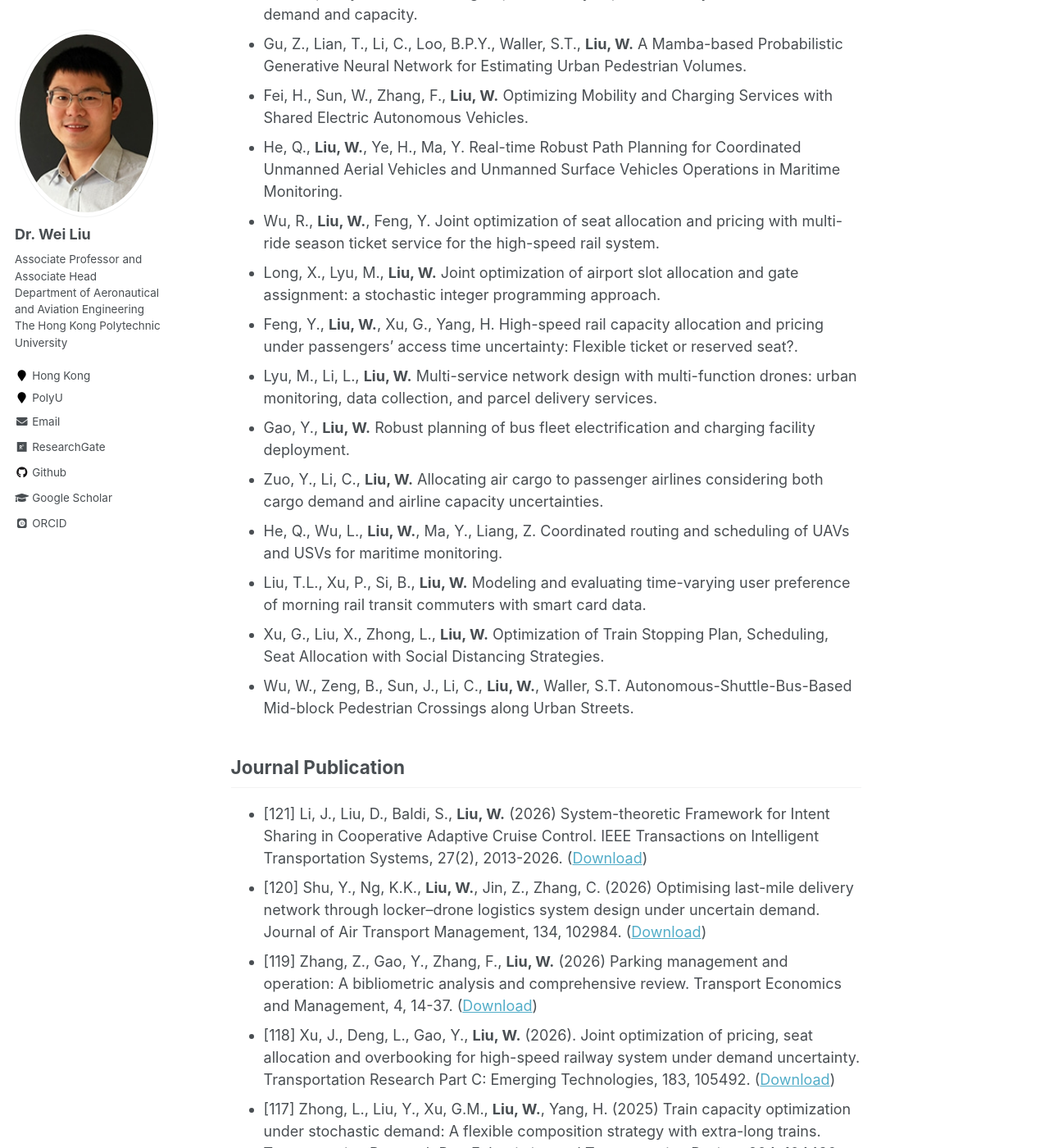
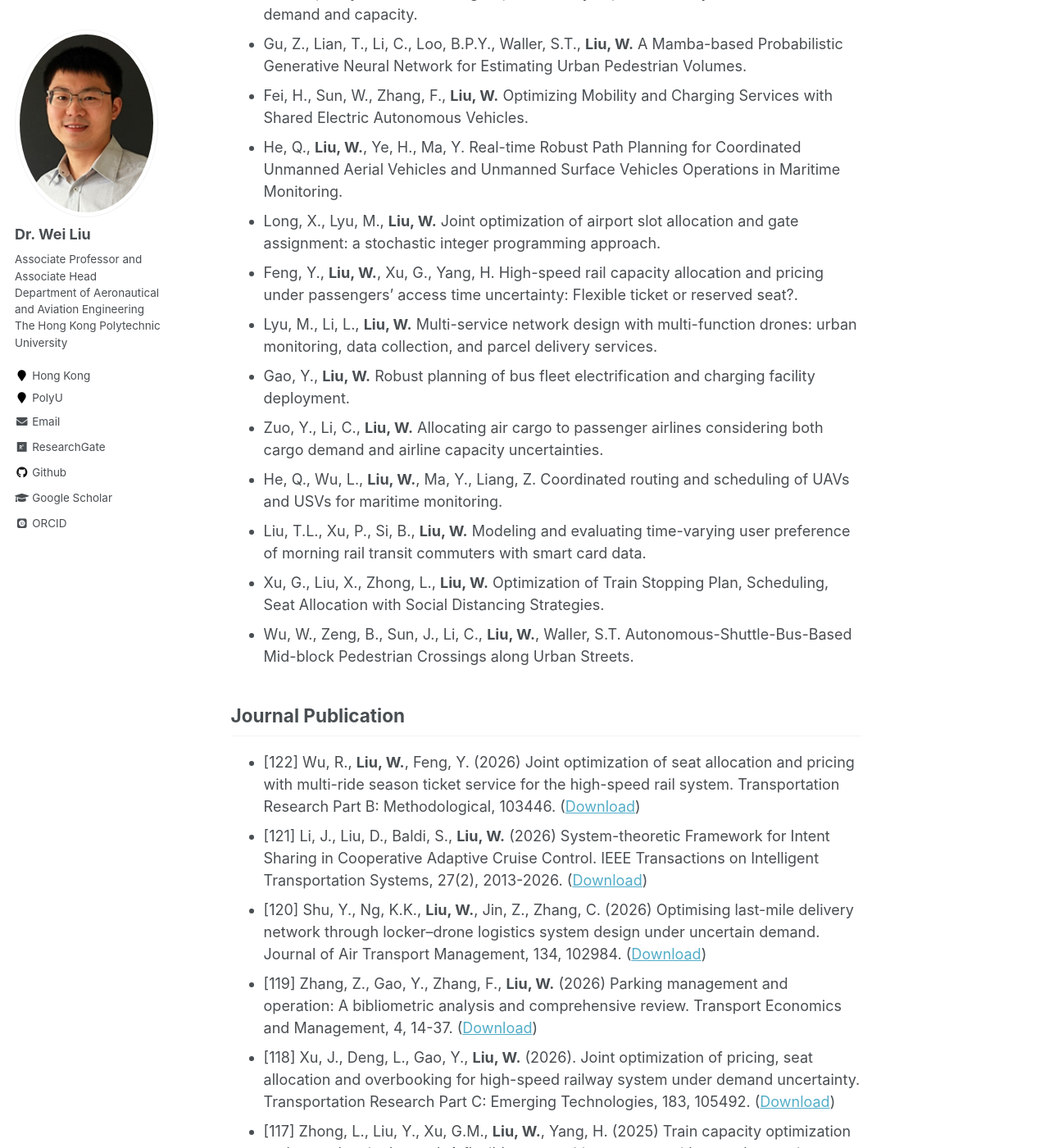
Before and after one commit to weiliu2016/weiliu2016.github.io, a Jekyll site: the page built from _pages/publications.md, in a window 1280 px wide and 1400 px high, scrolled down 1845 px. Shown: the whole window at 82% size. Built offline with Jekyll 4.4.1, drawn with Linux system fonts in a browser that asks for light colours; some web fonts are replaced; formulas are drawn with MathJax 3; part of the change alters nothing that is shown.

Commit message:
Update publications.md

```diff
--- a/_pages/publications.md
+++ b/_pages/publications.md
@@ -47,7 +47,6 @@ Selected Working Papers
 - Gu, Z., Lian, T., Li, C., Loo, B.P.Y., Waller, S.T., **Liu, W.** A Mamba-based Probabilistic Generative Neural Network for Estimating Urban Pedestrian Volumes.
 - Fei, H., Sun, W., Zhang, F., **Liu, W.** Optimizing Mobility and Charging Services with Shared Electric Autonomous Vehicles.
 - He, Q., **Liu, W.**, Ye, H., Ma, Y. Real-time Robust Path Planning for Coordinated Unmanned Aerial Vehicles and Unmanned Surface Vehicles Operations in Maritime Monitoring.
-- Wu, R., **Liu, W.**, Feng, Y. Joint optimization of seat allocation and pricing with multi-ride season ticket service for the high-speed rail system.
 - Long, X., Lyu, M., **Liu, W.** Joint optimization of airport slot allocation and gate assignment: a stochastic integer programming approach.
 - Feng, Y., **Liu, W.**, Xu, G., Yang, H. High-speed rail capacity allocation and pricing under passengers' access time uncertainty: Flexible ticket or reserved seat?.
 - Lyu, M., Li, L., **Liu, W.** Multi-service network design with multi-function drones: urban monitoring, data collection, and parcel delivery services.
@@ -61,6 +60,7 @@ Selected Working Papers
 
 Journal Publication
 ----------
+* [122] Wu, R., **Liu, W.**, Feng, Y. (2026) Joint optimization of seat allocation and pricing with multi-ride season ticket service for the high-speed rail system. Transportation Research Part B: Methodological, 103446. ([Download](https://doi.org/10.1016/j.trb.2026.103446))
 * [121] Li, J., Liu, D., Baldi, S., **Liu, W.** (2026) System-theoretic Framework for Intent Sharing in Cooperative Adaptive Cruise Control. IEEE Transactions on Intelligent Transportation Systems, 27(2), 2013-2026. ([Download](https://doi.org/10.1109/TITS.2025.3637809))
 * [120] Shu, Y., Ng, K.K., **Liu, W.**, Jin, Z., Zhang, C. (2026) Optimising last-mile delivery network through locker–drone logistics system design under uncertain demand. Journal of Air Transport Management, 134, 102984. ([Download](https://doi.org/10.1016/j.jairtraman.2026.102984))
 * [119] Zhang, Z., Gao, Y., Zhang, F., **Liu, W.** (2026) Parking management and operation: A bibliometric analysis and comprehensive review. Transport Economics and Management, 4, 14-37. ([Download](https://doi.org/10.1016/j.team.2025.12.xxx))
```
